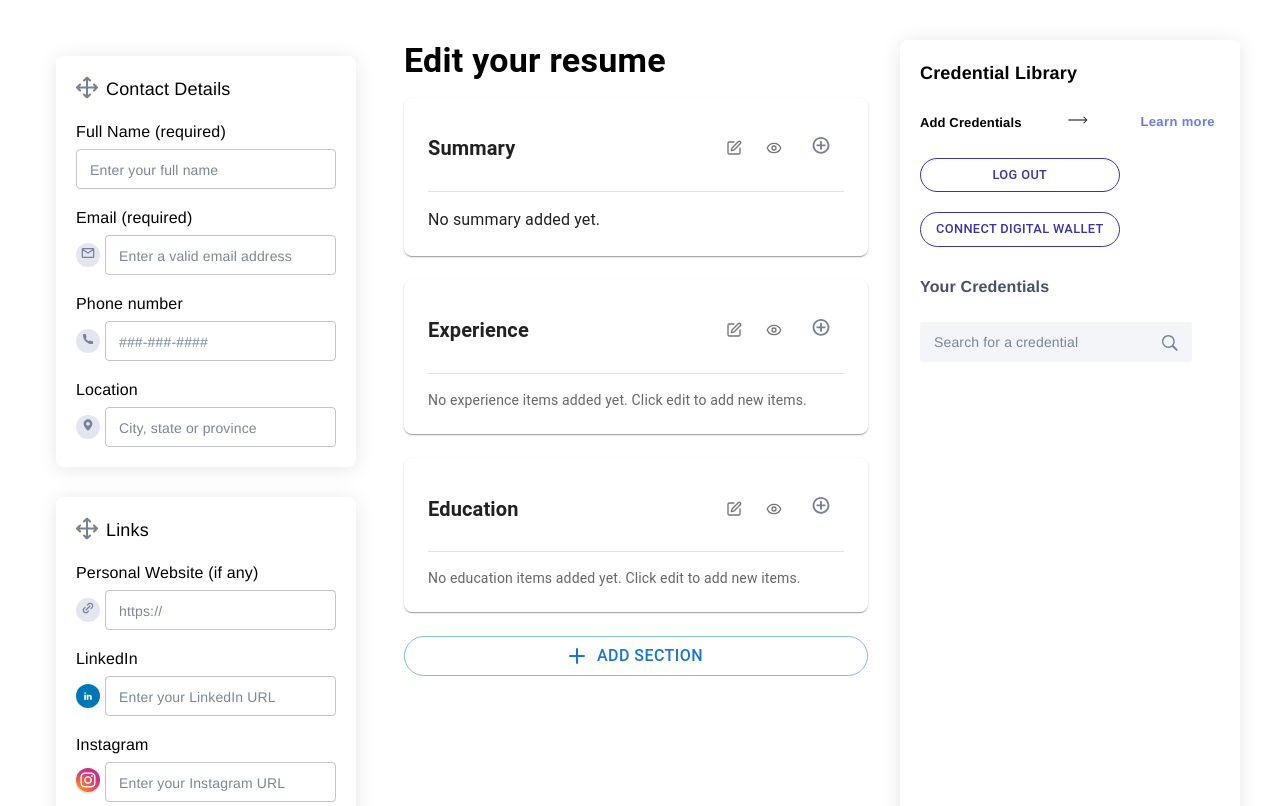
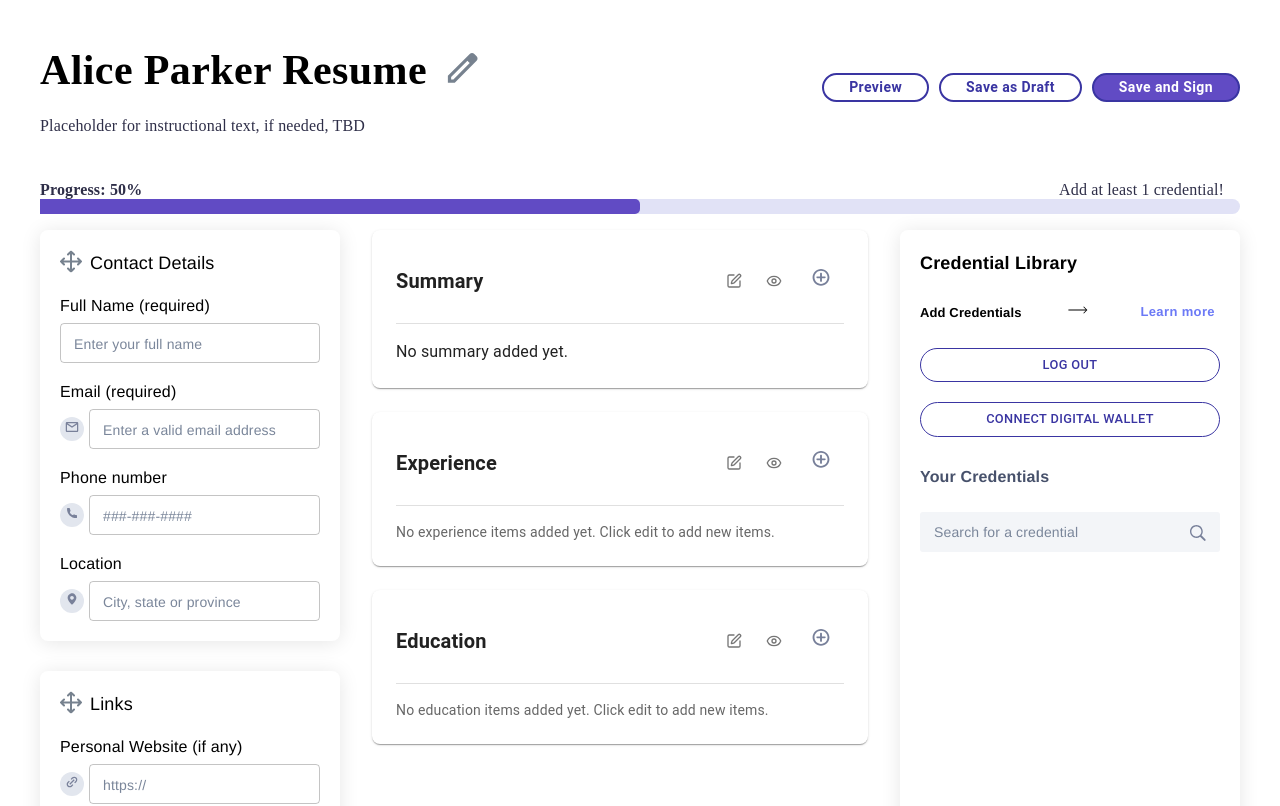
Before and after one commit to Cooperation-org/Resume-Author, a React (Create React App) app: page /resume/new in a window 1280 px wide. Shown: the top 806 px of the page. Built offline with nearby package versions, Linux system fonts and the light colour scheme; the HTML template or start-up script is replaced by a standard one.

Commit message:
ui of the top secton

```diff
--- a/src/assets/svgs/index.jsx
+++ b/src/assets/svgs/index.jsx
@@ -1,3 +1,21 @@
+export const SVGEditName = () => {
+  return (
+    <div>
+      <svg
+        xmlns='http://www.w3.org/2000/svg'
+        width='39'
+        height='40'
+        viewBox='0 0 39 40'
+        fill='none'
+      >
+        <path
+          d='M8.125 31.375H10.4L26.7313 15.0844L25.5938 13.9062L24.4156 12.7688L8.125 29.1V31.375ZM4.875 34.625V27.7188L26.7313 5.90313C27.3542 5.28021 28.1195 4.96875 29.0274 4.96875C29.9341 4.96875 30.699 5.28021 31.3219 5.90313L33.5969 8.21875C34.2198 8.84167 34.5312 9.6 34.5312 10.4938C34.5312 11.3875 34.2198 12.1458 33.5969 12.7688L11.7812 34.625H4.875ZM26.7313 15.0844L25.5938 13.9062L24.4156 12.7688L26.7313 15.0844Z'
+          fill='#77828F'
+        />
+      </svg>
+    </div>
+  )
+}
 export const SVGLine = () => {
   return (
     <div>
--- a/src/components/Editor.tsx
+++ b/src/components/Editor.tsx
@@ -1,11 +1,21 @@
-import { Box, Button, Typography, Autocomplete, TextField } from '@mui/material'
+import {
+  Box,
+  Button,
+  Typography,
+  Autocomplete,
+  TextField,
+  LinearProgress,
+  linearProgressClasses,
+  styled,
+  IconButton
+} from '@mui/material'
 import LeftSidebar, { leftSections } from './ResumeEditor/LeftSidebar'
 import RightSidebar from './ResumeEditor/RightSidebar'
 import Section from './ResumeEditor/Section'
 import { useSelector } from 'react-redux'
 import { RootState } from '../redux/store'
-import { Plus } from 'lucide-react'
 import { useEffect, useState } from 'react'
+import { SVGEditName } from '../assets/svgs'
 
 const nonVisibleSections = [
   ...leftSections,
@@ -16,6 +26,33 @@ const nonVisibleSections = [
   'status',
   'isDirty'
 ]
+
+const ButtonStyles = {
+  border: '2px solid #3A35A2',
+  borderRadius: '100px',
+  textTransform: 'none',
+  fontWeight: 600,
+  color: '#3A35A2',
+  p: '0 25px'
+}
+
+const BorderLinearProgress = styled(LinearProgress)(({ theme }) => ({
+  height: '15px',
+  borderRadius: '0px 30px 30px 0px',
+  [`&.${linearProgressClasses.colorPrimary}`]: {
+    backgroundColor: '#E1E2F6',
+    ...theme.applyStyles('dark', {
+      backgroundColor: theme.palette.grey[800]
+    })
+  },
+  [`& .${linearProgressClasses.bar}`]: {
+    borderRadius: 5,
+    backgroundColor: '#614BC4',
+    ...theme.applyStyles('dark', {
+      backgroundColor: '#614BC4'
+    })
+  }
+}))
 
 const ResumeEditor = () => {
   const [addSectionOpen, setAddSectionOpen] = useState(false)
@@ -49,7 +86,98 @@ const ResumeEditor = () => {
   }
 
   return (
-    <Box sx={{ display: 'flex', gap: 4, p: 4, marginBottom: 2 }}>
+    <Box sx={{ p: 4 }}>
+      <Box
+        sx={{
+          display: 'flex',
+          alignItems: 'center',
+          justifyContent: 'space-between',
+          mb: '30px'
+        }}
+      >
+        <Box sx={{ display: 'flex', gap: '15px', flexDirection: 'column' }}>
+          <Box sx={{ display: 'flex', gap: 1, alignItems: 'center' }}>
+            <Typography
+              sx={{
+                color: '#000',
+                fontFamily: 'Poppins',
+                fontSize: '42px',
+                fontStyle: 'normal',
+                fontWeight: 600,
+                lineHeight: '55.88px'
+              }}
+            >
+              Alice Parker Resume
+            </Typography>
+            <IconButton>
+              <SVGEditName />
+            </IconButton>
+          </Box>
+          <Typography
+            sx={{
+              color: '#2E2E48',
+              fontFamily: 'DM Sans',
+              fontSize: '16px',
+              fontStyle: 'normal',
+              fontWeight: 500,
+              lineHeight: 'normal',
+              letterSpacing: '0.16px'
+            }}
+          >
+            Placeholder for instructional text, if needed, TBD
+          </Typography>
+        </Box>
+        <Box sx={{ display: 'flex', gap: '10px' }}>
+          <Button variant='outlined' sx={ButtonStyles}>
+            Preview
+          </Button>
+          <Button variant='outlined' sx={ButtonStyles}>
+            Save as Draft
+          </Button>
+          <Button
+            variant='outlined'
+            sx={{ ...ButtonStyles, color: 'white', bgcolor: '#614BC4' }}
+          >
+            Save and Sign
+          </Button>
+        </Box>
+      </Box>
+      <Box>
+        <Box sx={{ display: 'flex', justifyContent: 'space-between' }}>
+          <Typography
+            sx={{
+              color: '#2E2E48',
+              fontFamily: 'DM Sans',
+              fontSize: '16px',
+              fontStyle: 'normal',
+              fontWeight: 700,
+              lineHeight: 'normal',
+              letterSpacing: '0.16px',
+              mt: 2
+            }}
+          >
+            Progress: 50%
+          </Typography>
+          <Typography
+            sx={{
+              color: '#2E2E48',
+              fontFamily: 'DM Sans',
+              fontSize: '16px',
+              fontStyle: 'normal',
+              fontWeight: 500,
+              lineHeight: 'normal',
+              letterSpacing: '0.16px',
+              mt: 2,
+              pr: 2
+            }}
+          >
+            Add at least 1 credential!{' '}
+          </Typography>
+        </Box>
+
+        <BorderLinearProgress variant='determinate' value={50} />
+      </Box>
+      <Box sx={{ display: 'flex', gap: 4, mt: 2 }}>
         <LeftSidebar />
 
         {/* Main Content */}
@@ -61,23 +189,8 @@ const ResumeEditor = () => {
           }}
         >
           <Box>
-          <Typography variant='h4' fontWeight='600' mb={2}>
-            Edit your resume
-          </Typography>
             {resume && sectionOrder.map(key => <Section key={key} sectionId={key} />)}
           </Box>
-
-        {/* Add Section Button */}
-        {!addSectionOpen && (
-          <Button
-            variant='outlined'
-            startIcon={<Plus />}
-            sx={{ mb: 2, fontSize: '1rem', borderRadius: 5 }}
-            onClick={() => setAddSectionOpen(true)}
-          >
-            Add Section
-          </Button>
-        )}
 
           {/* Autocomplete for Adding New Sections */}
           {addSectionOpen && (
@@ -116,6 +229,7 @@ const ResumeEditor = () => {
 
         <RightSidebar />
       </Box>
+    </Box>
   )
 }
 
--- a/src/components/ResumeEditor/LeftSidebar.tsx
+++ b/src/components/ResumeEditor/LeftSidebar.tsx
@@ -83,7 +83,6 @@ const LeftSidebar = () => {
       display='flex'
       flexDirection='column'
       bgcolor='#FFFFFF'
-      padding={2}
       sx={{ width: 300, gap: '30px' }}
     >
       <Paper sx={paperStyle}>
--- a/src/components/ResumeEditor/RightSidebar.tsx
+++ b/src/components/ResumeEditor/RightSidebar.tsx
@@ -11,7 +11,6 @@ import {
   InputAdornment,
   Divider
 } from '@mui/material'
-import { FileText, Search, Info } from 'lucide-react'
 import useGoogleDrive from '../../hooks/useGoogleDrive'
 import { useCallback, useEffect, useState } from 'react'
 import { getLocalStorage, removeCookie, removeLocalStorage } from '../../tools'
@@ -165,7 +164,7 @@ const RightSidebar = () => {
           Learn more
         </Button>
       </Box>
-      <Box sx={{ display: 'flex', flexDirection: 'column', gap: '20px' }}>
+      <Box sx={{ width: '100%', display: 'flex', flexDirection: 'column', gap: '20px' }}>
         <Button
           onClick={handleAuth}
           variant='outlined'
@@ -194,7 +193,7 @@ const RightSidebar = () => {
       </Box>
 
       {/* Credentials Section */}
-      <Box sx={{ display: 'flex', flexDirection: 'column', gap: '15px' }}>
+      <Box sx={{ width: '100%', display: 'flex', flexDirection: 'column', gap: '15px' }}>
         <Typography
           sx={{
             fontFamily: '"Proxima Nova", "Helvetica Neue", Helvetica, Arial, sans-serif',
```
Lines whose indentation alone changed are shown as unchanged.
